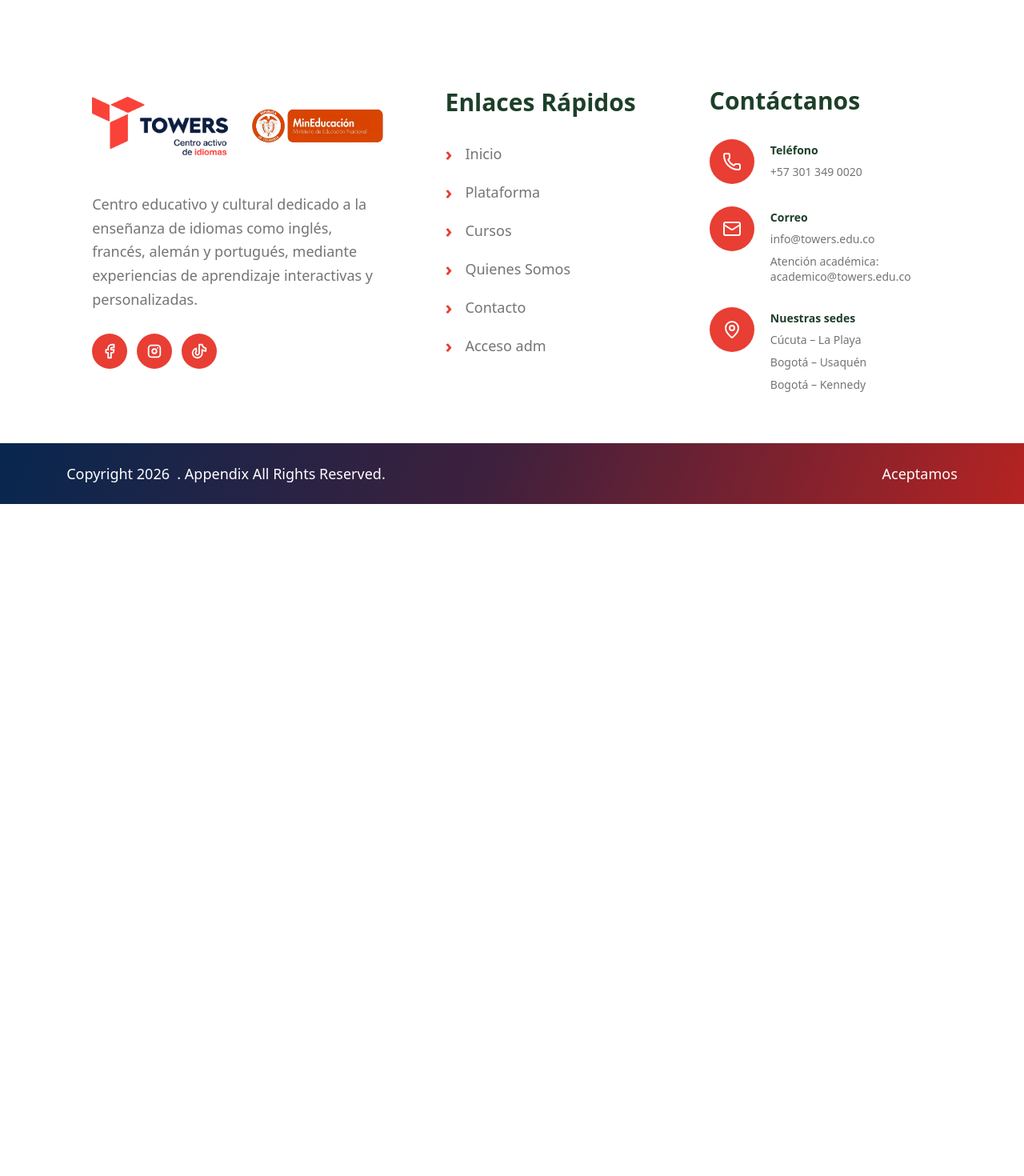
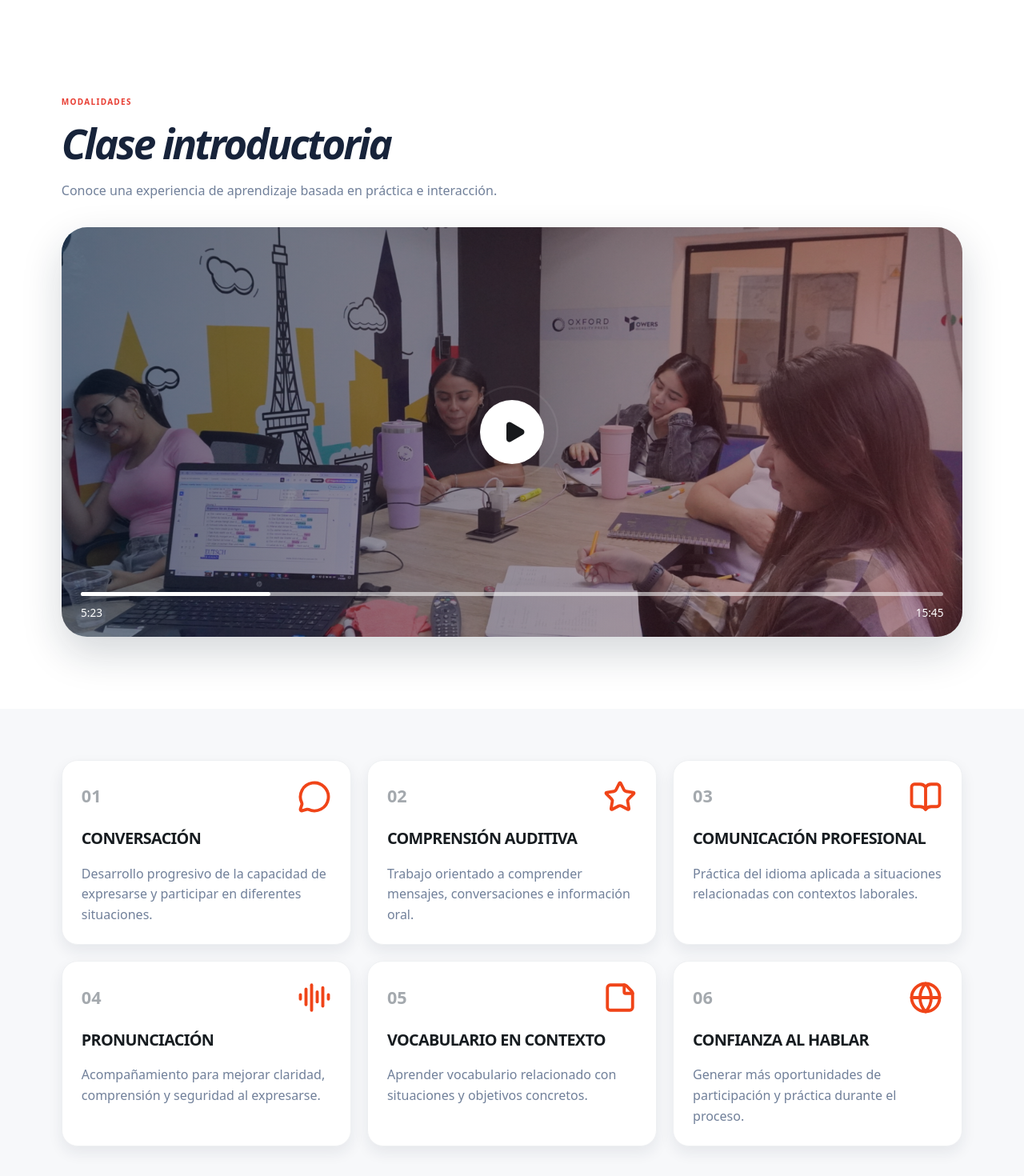
Before and after one commit to JuanCaicedo1024/Towers, a React (Vite) app: page /metodologia in a window 1280 px wide. Shown: the part 740-2210 px from the top of the page at 80% size. Before the commit the page ends 1370 px from the top, so only its background shows below. Built offline with nearby package versions, Linux system fonts and the light colour scheme.

Commit message:
Modalidades completado

```diff
--- a/src/index.css
+++ b/src/index.css
@@ -1165,9 +1165,44 @@ html,
 
 @media (prefers-reduced-motion: reduce) {
   .methodology-hero-copy,
-  .methodology-hero-image {
+  .methodology-hero-image,
+  .methodology-intro__copy,
+  .methodology-intro__video,
+  .methodology-intro__play,
+  .methodology-intro__progress span,
+  .methodology-learning__card {
     animation: none;
     transition: none;
+  }
+
+  .methodology-learning__card {
+    opacity: 1;
+    transform: none;
+    translate: none;
+  }
+
+  .methodology-intro__play::after {
+    animation: none;
+  }
+
+  .methodology-learning__card:hover .methodology-learning__icon {
+    transform: none;
+  }
+
+  .methodology-learning__card h3 {
+    transition: none;
+  }
+
+  .methodology-learning__card:hover {
+    transform: none;
+  }
+
+  .methodology-intro__video:hover img {
+    transform: none;
+  }
+
+  .methodology-intro__video:hover .methodology-intro__play {
+    scale: 1;
   }
 
   .scroll-reveal {
@@ -1982,6 +2017,273 @@ html,
   transform: scale(1.025);
 }
 
+.methodology-intro {
+  background: #fff;
+  overflow: hidden;
+}
+
+.methodology-intro__container {
+  margin: 0 auto;
+  max-width: 1440px;
+  padding: clamp(3.5rem, 7vw, 6rem) 6%;
+}
+
+.methodology-intro__copy {
+  animation: methodology-copy-in 750ms 100ms cubic-bezier(0.22, 1, 0.36, 1) both;
+}
+
+.methodology-intro .methodology-label {
+  color: #e83e33;
+}
+
+.methodology-intro__title {
+  color: #101820;
+  font-size: clamp(2.2rem, 4vw, 3.2rem) !important;
+  font-style: italic;
+  font-weight: 850;
+  letter-spacing: -.055em !important;
+  line-height: 1.05 !important;
+  margin: 0;
+}
+
+.methodology-intro__copy p {
+  color: #294d78;
+  font-size: 1rem;
+  margin: .8rem 0 1.5rem;
+}
+
+.methodology-intro__video {
+  animation: methodology-image-in 900ms 220ms cubic-bezier(0.22, 1, 0.36, 1) both;
+  aspect-ratio: 2.2 / 1;
+  border-radius: 2rem;
+  box-shadow: 0 20px 50px rgb(15 31 51 / 18%);
+  isolation: isolate;
+  margin-top: 2rem;
+  overflow: hidden;
+  position: relative;
+}
+
+.methodology-intro__video img {
+  height: 100%;
+  object-fit: cover;
+  object-position: center 38%;
+  transition: transform 900ms cubic-bezier(0.22, 1, 0.36, 1);
+  width: 100%;
+}
+
+.methodology-intro__video:hover img {
+  transform: scale(1.035);
+}
+
+.methodology-intro__video-veil {
+  background: linear-gradient(90deg, rgb(8 24 48 / 52%), rgb(118 34 39 / 38%));
+  inset: 0;
+  position: absolute;
+}
+
+.methodology-intro__play {
+  align-items: center;
+  animation: methodology-play-in 700ms 700ms cubic-bezier(0.22, 1, 0.36, 1) both;
+  background: #fff;
+  border-radius: 50%;
+  color: #17191c;
+  display: grid;
+  height: 5rem;
+  left: 50%;
+  padding-left: .35rem;
+  place-items: center;
+  position: absolute;
+  top: 50%;
+  transform: translate(-50%, -50%);
+  transition: box-shadow 220ms ease, scale 220ms ease;
+  width: 5rem;
+}
+
+.methodology-intro__play::after {
+  animation: methodology-play-ring 2.2s ease-out infinite;
+  border: 2px solid rgb(255 255 255 / 70%);
+  border-radius: inherit;
+  content: '';
+  inset: -7px;
+  pointer-events: none;
+  position: absolute;
+}
+
+.methodology-intro__video:hover .methodology-intro__play {
+  box-shadow: 0 8px 20px rgb(0 0 0 / 25%);
+  scale: 1.06;
+}
+
+.methodology-intro__controls {
+  align-items: center;
+  bottom: 1.2rem;
+  color: #fff;
+  display: flex;
+  font-size: .85rem;
+  gap: .75rem;
+  left: 1.5rem;
+  position: absolute;
+  right: 1.5rem;
+}
+
+.methodology-intro__progress {
+  background: rgb(255 255 255 / 55%);
+  border-radius: 99px;
+  height: 5px;
+  margin-bottom: .65rem;
+  position: absolute;
+  top: -1rem;
+  width: 100%;
+}
+
+.methodology-intro__progress span {
+  animation: methodology-progress-in 1.2s 900ms ease-out both;
+  background: #fff;
+  border-radius: inherit;
+  display: block;
+  height: 100%;
+  width: 22%;
+}
+
+.methodology-intro__duration {
+  margin-left: auto;
+}
+
+.methodology-learning {
+  background: #f7f8fa;
+  padding: clamp(2.5rem, 5vw, 4rem) 0;
+}
+
+.methodology-learning__container {
+  margin: 0 auto;
+  max-width: 1440px;
+  padding: 0 6%;
+}
+
+.methodology-learning__grid {
+  display: grid;
+  gap: 1.25rem;
+  grid-template-columns: repeat(3, minmax(0, 1fr));
+}
+
+.methodology-learning__card {
+  background: #fff;
+  border: 1px solid #eef0f2;
+  border-radius: 1.25rem;
+  box-shadow: 0 8px 18px rgb(23 35 58 / 8%);
+  min-height: 220px;
+  opacity: 0;
+  padding: 1.5rem;
+  transform: translateY(22px);
+  transition: border-color 250ms ease, box-shadow 250ms ease, translate 250ms ease;
+}
+
+.methodology-learning.scroll-reveal--visible .methodology-learning__card {
+  animation: methodology-card-in 650ms calc(var(--card-index) * 90ms) cubic-bezier(0.22, 1, 0.36, 1) both;
+}
+
+.methodology-learning__card:nth-child(1) { --card-index: 0; }
+.methodology-learning__card:nth-child(2) { --card-index: 1; }
+.methodology-learning__card:nth-child(3) { --card-index: 2; }
+.methodology-learning__card:nth-child(4) { --card-index: 3; }
+.methodology-learning__card:nth-child(5) { --card-index: 4; }
+.methodology-learning__card:nth-child(6) { --card-index: 5; }
+
+.methodology-learning__card:hover {
+  border-color: rgb(240 68 24 / 35%);
+  box-shadow: 0 16px 30px rgb(23 35 58 / 13%);
+  translate: 0 -5px;
+}
+
+.methodology-learning__meta {
+  align-items: center;
+  display: flex;
+  justify-content: space-between;
+  margin-bottom: 1.2rem;
+}
+
+.methodology-learning__number {
+  color: #a4a9ae;
+  font-size: 1.35rem;
+  font-weight: 750;
+}
+
+.methodology-learning__icon {
+  color: #f04418;
+  transition: transform 280ms cubic-bezier(0.22, 1, 0.36, 1);
+}
+
+.methodology-learning__card:hover .methodology-learning__icon {
+  transform: rotate(-8deg) scale(1.12);
+}
+
+.methodology-learning__card h3 {
+  transition: color 220ms ease;
+}
+
+.methodology-learning__card:hover h3 {
+  color: #e83e33;
+}
+
+.methodology-learning__card h3 {
+  color: #171c20;
+  font-size: clamp(1.05rem, 1.55vw, 1.35rem);
+  font-weight: 750;
+  letter-spacing: -.035em;
+  line-height: 1.2;
+  margin: 0;
+  text-transform: uppercase;
+}
+
+.methodology-learning__card p {
+  color: #65707b;
+  font-size: 1rem;
+  line-height: 1.45;
+  margin: .75rem 0 0;
+}
+
+@keyframes methodology-card-in {
+  from {
+    opacity: 0;
+    transform: translateY(22px);
+  }
+  to {
+    opacity: 1;
+    transform: translateY(0);
+  }
+}
+
+@keyframes methodology-play-ring {
+  0% {
+    opacity: .8;
+    transform: scale(.92);
+  }
+  100% {
+    opacity: 0;
+    transform: scale(1.28);
+  }
+}
+
+@keyframes methodology-play-in {
+  from {
+    opacity: 0;
+    scale: .8;
+  }
+  to {
+    opacity: 1;
+    scale: 1;
+  }
+}
+
+@keyframes methodology-progress-in {
+  from {
+    width: 0;
+  }
+  to {
+    width: 22%;
+  }
+}
+
 @keyframes methodology-copy-in {
   from {
     opacity: 0;
@@ -2001,6 +2303,21 @@ html,
   to {
     opacity: 1;
     transform: translateY(0) scale(1);
+  }
+}
+
+@media (max-width: 900px) {
+  .methodology-hero .methodology-split {
+    gap: 2rem;
+    grid-template-columns: minmax(0, 1fr);
+  }
+
+  .methodology-hero .methodology-hero-image {
+    height: clamp(280px, 48vw, 400px);
+  }
+
+  .methodology-learning__grid {
+    grid-template-columns: repeat(2, minmax(0, 1fr));
   }
 }
 
@@ -2028,7 +2345,7 @@ html,
 }
 
 .methodology-hero .methodology-label {
-  color: #91a2bb;
+  color: #e83e33;
 }
 
 .methodology-hero p {
@@ -3732,6 +4049,10 @@ html,
     padding-top: 60px;
   }
 
+  .methodology-learning__grid {
+    grid-template-columns: repeat(2, minmax(0, 1fr));
+  }
+
   .methodology-split,
   .methodology-split--media {
     gap: 36px;
@@ -3778,6 +4099,38 @@ html,
   .experience-final .experience-container {
     padding-bottom: 70px;
     padding-top: 42px;
+  }
+}
+
+@media (max-width: 520px) {
+  .methodology-learning__grid {
+    grid-template-columns: 1fr;
+  }
+
+  .methodology-learning__card {
+    min-height: 0;
+    padding: 1.25rem;
+  }
+
+  .methodology-learning__meta {
+    margin-bottom: .9rem;
+  }
+
+  .methodology-intro__video {
+    aspect-ratio: 1.45 / 1;
+    border-radius: 1.25rem;
+    margin-top: 1.5rem;
+  }
+
+  .methodology-intro__controls {
+    bottom: .85rem;
+    left: 1rem;
+    right: 1rem;
+  }
+
+  .methodology-intro__play {
+    height: 4rem;
+    width: 4rem;
   }
 
   .experience-split {
--- a/src/pages/Methodology.jsx
+++ b/src/pages/Methodology.jsx
@@ -1,42 +1,48 @@
 import AnimatedText from '@/components/ui/AnimatedText';
-import { Link } from 'react-router-dom'
+import {
+  AudioLines,
+  BookOpen,
+  Globe,
+  MessageCircle,
+  Play,
+  Star,
+  StickyNote,
+} from 'lucide-react'
 import Footer from '../components/Footer'
 import Navbar from '../components/Navbar'
 
-const skills = [
-  ['01', 'Escucha', 'Comprender lo que escuchas en diferentes contextos, ritmos y situaciones de comunicación.'],
-  ['02', 'Habla', 'Expresarte con claridad, fluidez y seguridad para participar e interactuar con otras personas.'],
-  ['03', 'Lectura', 'Comprender información escrita y aplicar cada palabra en el proceso de aprendizaje.'],
-  ['04', 'Escritura', 'Organizar y expresar ideas por escrito de acuerdo con el nivel y el objetivo del estudiante.'],
+const learningGoals = [
+  {
+    title: 'Conversación',
+    description: 'Desarrollo progresivo de la capacidad de expresarse y participar en diferentes situaciones.',
+    icon: MessageCircle,
+  },
+  {
+    title: 'Comprensión auditiva',
+    description: 'Trabajo orientado a comprender mensajes, conversaciones e información oral.',
+    icon: Star,
+  },
+  {
+    title: 'Comunicación profesional',
+    description: 'Práctica del idioma aplicada a situaciones relacionadas con contextos laborales.',
+    icon: BookOpen,
+  },
+  {
+    title: 'Pronunciación',
+    description: 'Acompañamiento para mejorar claridad, comprensión y seguridad al expresarse.',
+    icon: AudioLines,
+  },
+  {
+    title: 'Vocabulario en contexto',
+    description: 'Aprender vocabulario relacionado con situaciones y objetivos concretos.',
+    icon: StickyNote,
+  },
+  {
+    title: 'Confianza al hablar',
+    description: 'Generar más oportunidades de participación y práctica durante el proceso.',
+    icon: Globe,
+  },
 ]
-
-const process = [
-  ['01', 'Comprender', 'Primero nos acercamos al idioma y reconocemos sus sonidos, palabras y estructuras.'],
-  ['02', 'Practicar', 'Después ponemos en práctica lo aprendido en actividades significativas y guiadas.'],
-  ['03', 'Aplicar', 'Usamos el idioma en situaciones reales para convertir el conocimiento en una habilidad.'],
-  ['04', 'Consolidar', 'Reforzamos cada avance con nuevos retos, retroalimentación y acompañamiento.'],
-  ['05', 'Avanzar', 'Medimos tu progreso y trazamos el siguiente paso para que sigas creciendo.'],
-]
-
-const teachers = [
-  ['Docente independiente', 'Formación y experiencia', 'Clases personalizadas y acompañamiento cercano.'],
-  ['Docente Towers', 'Formación Towers', 'Una experiencia alineada con nuestra metodología.'],
-  ['Docente especialista', 'Experiencia profesional', 'Conocimiento específico para tus objetivos.'],
-]
-
-const modalities = [
-  ['Presencial', 'Experiencia en sede con interacción directa y acompañamiento.'],
-  ['Online', 'Clases desde cualquier lugar manteniendo el enfoque de interacción.'],
-  ['Híbrida', 'La flexibilidad perfecta para combinar ambos formatos.'],
-]
-
-function Placeholder({ className = '' }) {
-  return (
-    <div className={`methodology-placeholder ${className}`} aria-label="Espacio reservado para material audiovisual">
-      <span>Fotografía / video de aprendizaje</span>
-    </div>
-  )
-}
 
 function SectionLabel({ children, dark = false }) {
   return <span className={`methodology-label ${dark ? 'text-[#71809a]' : ''}`}>{children}</span>
@@ -53,9 +59,9 @@ function Methodology() {
             <div className="methodology-split">
               <div className="methodology-hero-copy">
                 <SectionLabel dark="true">Metodología Towers</SectionLabel>
-                <h1 className="m-0 max-w-[680px] text-[clamp(2.6rem,5.5vw,5.3rem)] leading-[1.02] tracking-[-0.045em] text-[#101820]">
+                <h1 className="m-0 max-w-[680px] text-[clamp(2.6rem,5.5vw,5.3rem)] font-semibold leading-[1.02] tracking-[-0.045em] text-[#101820]">
                   <AnimatedText per="line">Aprender un idioma</AnimatedText>
-                  <span className="text-[#f13d35]">
+                  <span>
                     <AnimatedText per="line">significa usarlo.</AnimatedText>
                   </span>
                 </h1>
@@ -76,7 +82,68 @@ function Methodology() {
           </div>
         </section>
 
+        <section className="methodology-intro">
+          <div className="methodology-intro__container">
+            <div className="methodology-intro__copy">
+              <SectionLabel>Modalidades</SectionLabel>
+              <h2 className="methodology-intro__title">
+                <AnimatedText>Clase introductoria</AnimatedText>
+              </h2>
+              <p>
+                <AnimatedText>
+                  Conoce una experiencia de aprendizaje basada en práctica e interacción.
+                </AnimatedText>
+              </p>
+            </div>
 
+            <div
+              className="methodology-intro__video"
+              role="img"
+              aria-label="Vista previa de una clase de idiomas de Towers"
+            >
+              <img
+                src="/images/TOWERS/TOWERS/fotos/DSC06726.jpg.jpeg"
+                alt=""
+              />
+              <div className="methodology-intro__video-veil" aria-hidden="true" />
+              <span className="methodology-intro__play" aria-hidden="true">
+                <Play fill="currentColor" size={30} />
+              </span>
+              <div className="methodology-intro__controls" aria-hidden="true">
+                <span className="methodology-intro__progress"><span /></span>
+                <span>5:23</span>
+                <span className="methodology-intro__duration">15:45</span>
+              </div>
+            </div>
+          </div>
+        </section>
+
+        <section className="methodology-learning" aria-labelledby="methodology-learning-title">
+          <div className="methodology-learning__container">
+            <h2 className="sr-only" id="methodology-learning-title">
+              Lo que trabajamos en clase
+            </h2>
+            <div className="methodology-learning__grid">
+              {learningGoals.map(({ title, description, icon: Icon }, index) => (
+                <article className="methodology-learning__card" key={title}>
+                  <div className="methodology-learning__meta">
+                    <span className="methodology-learning__number">
+                      {String(index + 1).padStart(2, '0')}
+                    </span>
+                    <Icon
+                      className="methodology-learning__icon"
+                      size={42}
+                      strokeWidth={2.2}
+                      aria-hidden="true"
+                    />
+                  </div>
+                  <h3>{title}</h3>
+                  <p>{description}</p>
+                </article>
+              ))}
+            </div>
+          </div>
+        </section>
       </main>
       <Footer />
     </>
```
